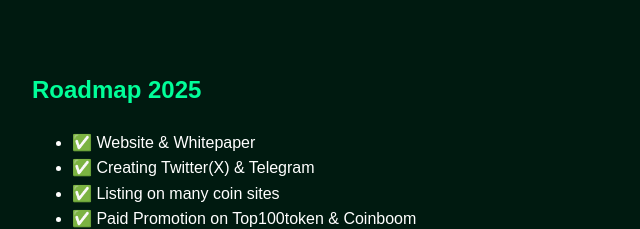
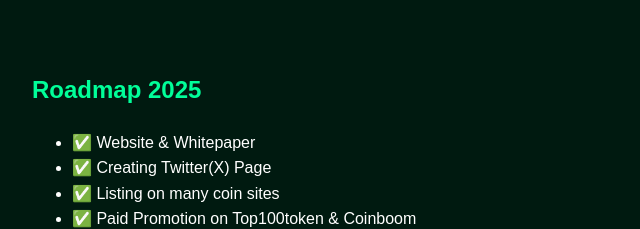
Before and after one commit to sabecrypto/whitepaper, a plain HTML site: page index.html in a window 1280 px wide. Shown: the part 1188-1417 px from the top of the page, 208-848 px from the left. Drawn offline with Linux system fonts and the light colour scheme.

Commit message:
Update index.html

```diff
--- a/index.html
+++ b/index.html
@@ -69,7 +69,7 @@
     <h2>Roadmap 2025</h2>
     <ul>
       <li>✅ Website & Whitepaper</li>
-      <li>✅ Creating Twitter(X) & Telegram</li>
+      <li>✅ Creating Twitter(X) Page</li>
       <li>✅ Listing on many coin sites</li>
       <li>✅ Paid Promotion on Top100token & Coinboom</li>
       <li>✅ Meme marketing & influencer pushes</li>
```
